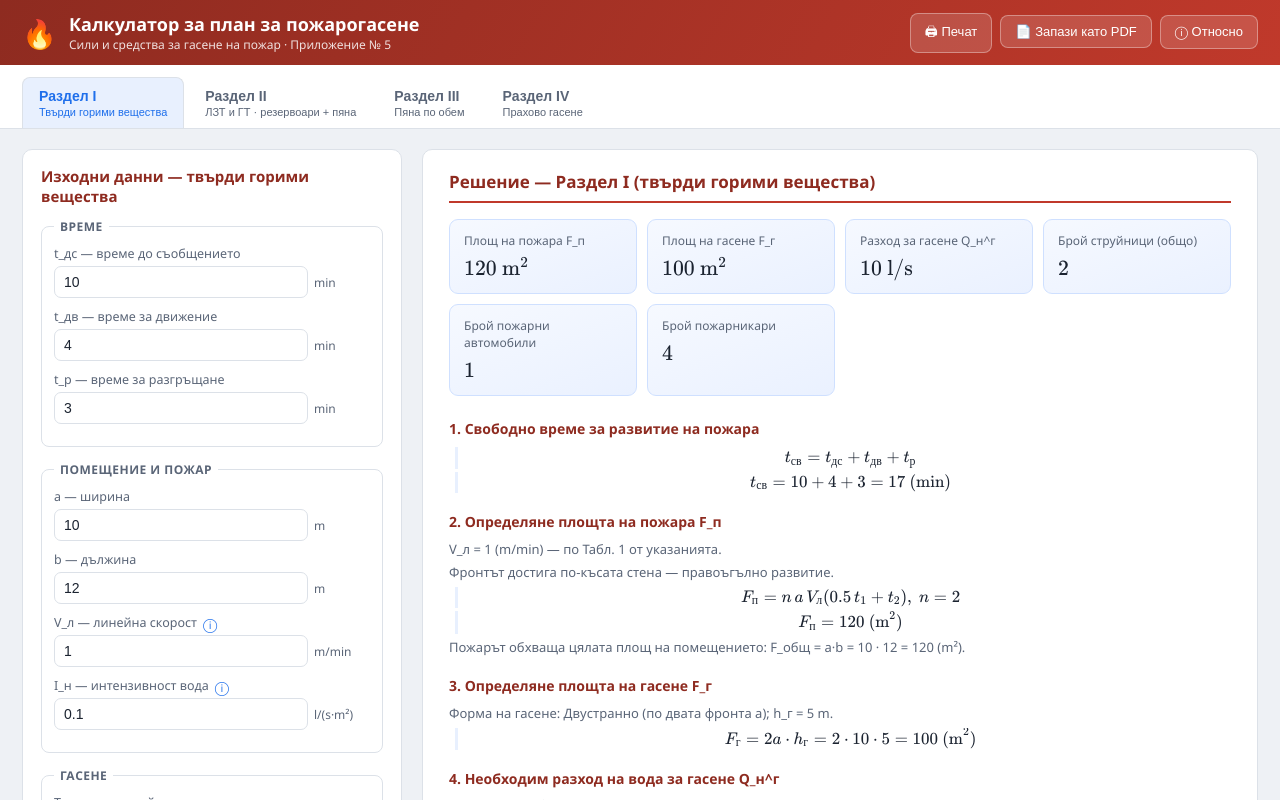
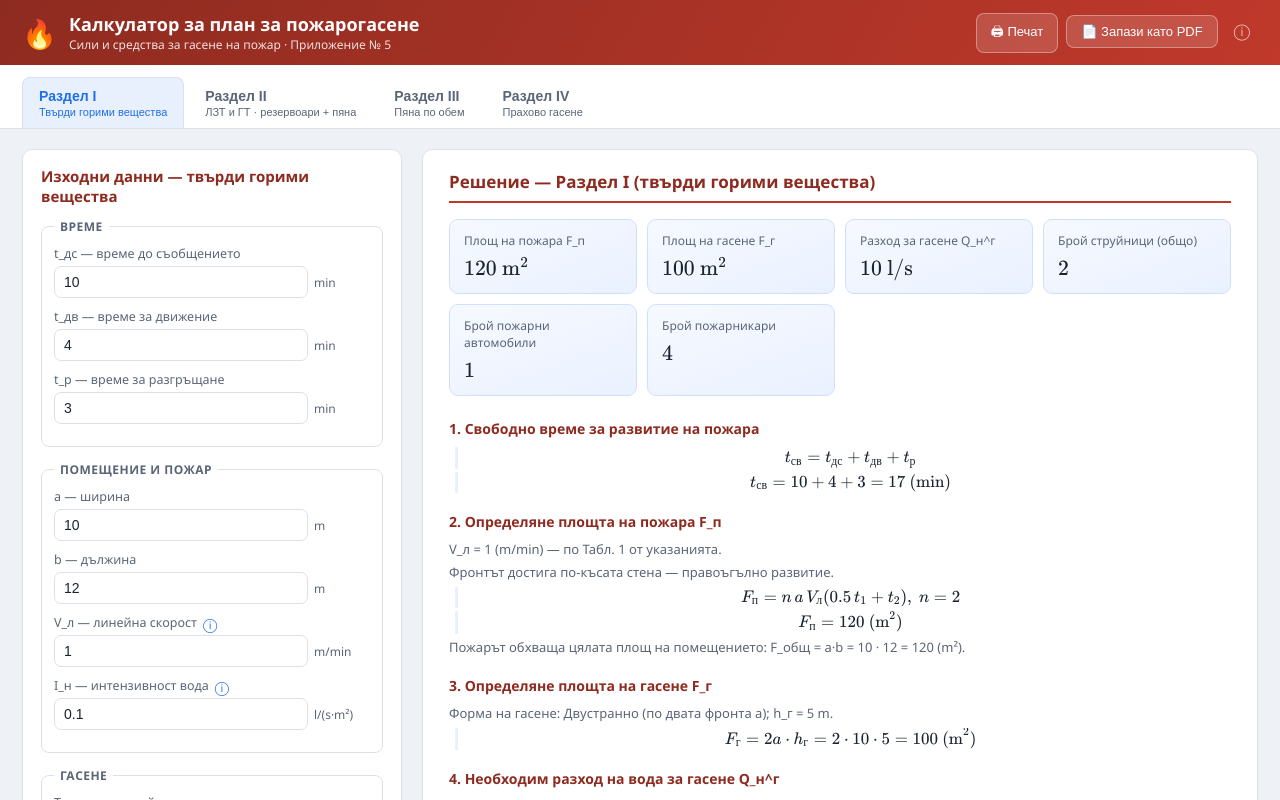
Before and after one commit to plamen911/ppo-calculator, a React (Vite) app: page / in a window 1280 px wide. Shown: the top 800 px of the page. Built offline with nearby package versions, Linux system fonts and the light colour scheme.

Commit message:
style: make "Относно" an icon-only, subtler header button

```diff
--- a/src/App.tsx
+++ b/src/App.tsx
@@ -43,7 +43,9 @@ export default function App() {
         <div className="actions">
           <button onClick={print}>🖨 Печат</button>
           <button onClick={exportPdf}>📄 Запази като PDF</button>
-          <button onClick={() => setAboutOpen(true)}>ⓘ Относно</button>
+          <button className="about-btn" onClick={() => setAboutOpen(true)} title="Относно" aria-label="Относно">
+            ⓘ
+          </button>
         </div>
       </header>
 
--- a/src/index.css
+++ b/src/index.css
@@ -77,6 +77,20 @@ body {
 
 .actions button:hover {
   background: rgba(255, 255, 255, 0.28);
+}
+
+/* Subtle, icon-only "Относно" button */
+.actions .about-btn {
+  background: transparent;
+  border: none;
+  opacity: 0.7;
+  font-size: 16px;
+  padding: 6px 8px;
+}
+
+.actions .about-btn:hover {
+  background: rgba(255, 255, 255, 0.18);
+  opacity: 1;
 }
 
 /* ---- Tabs ---- */
```
